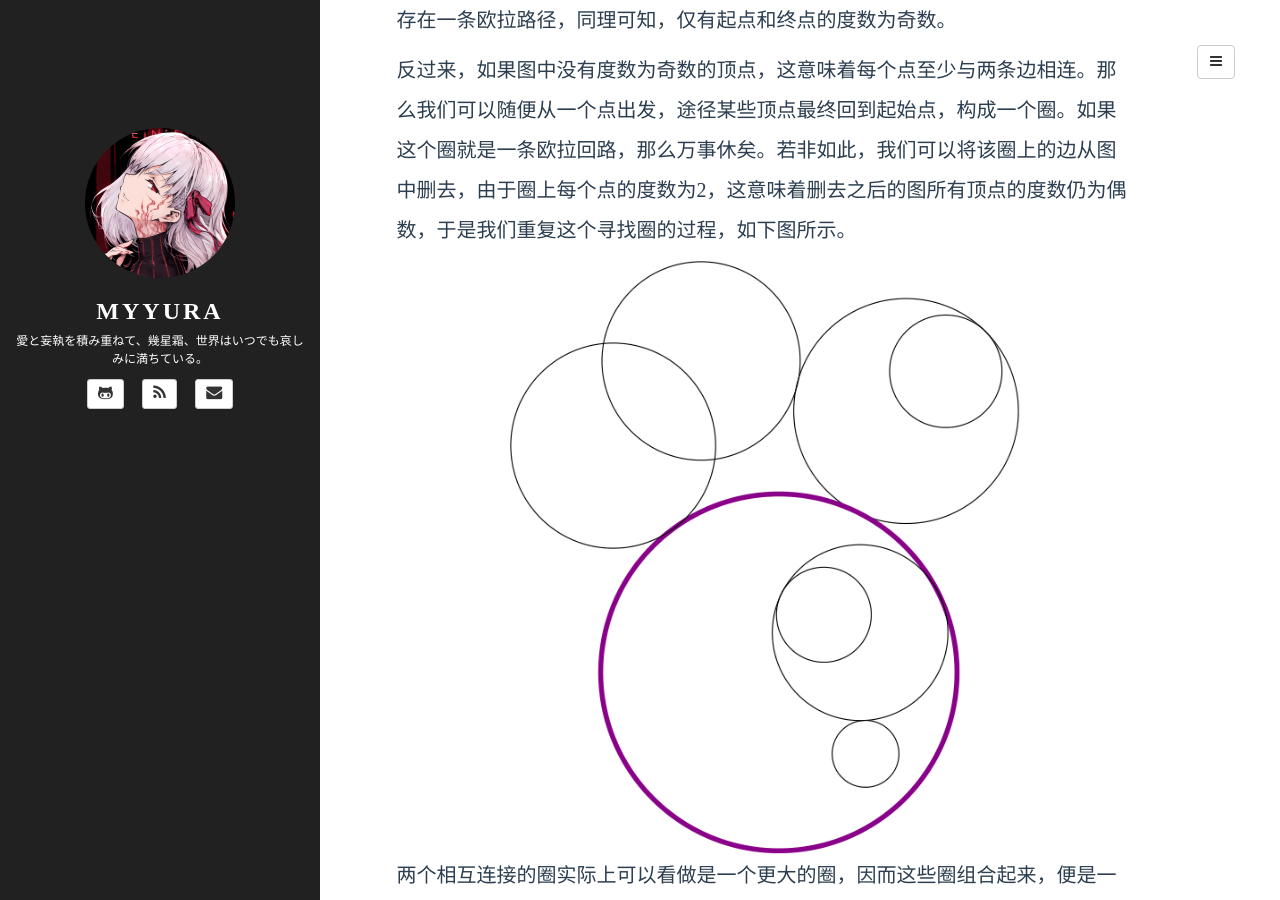
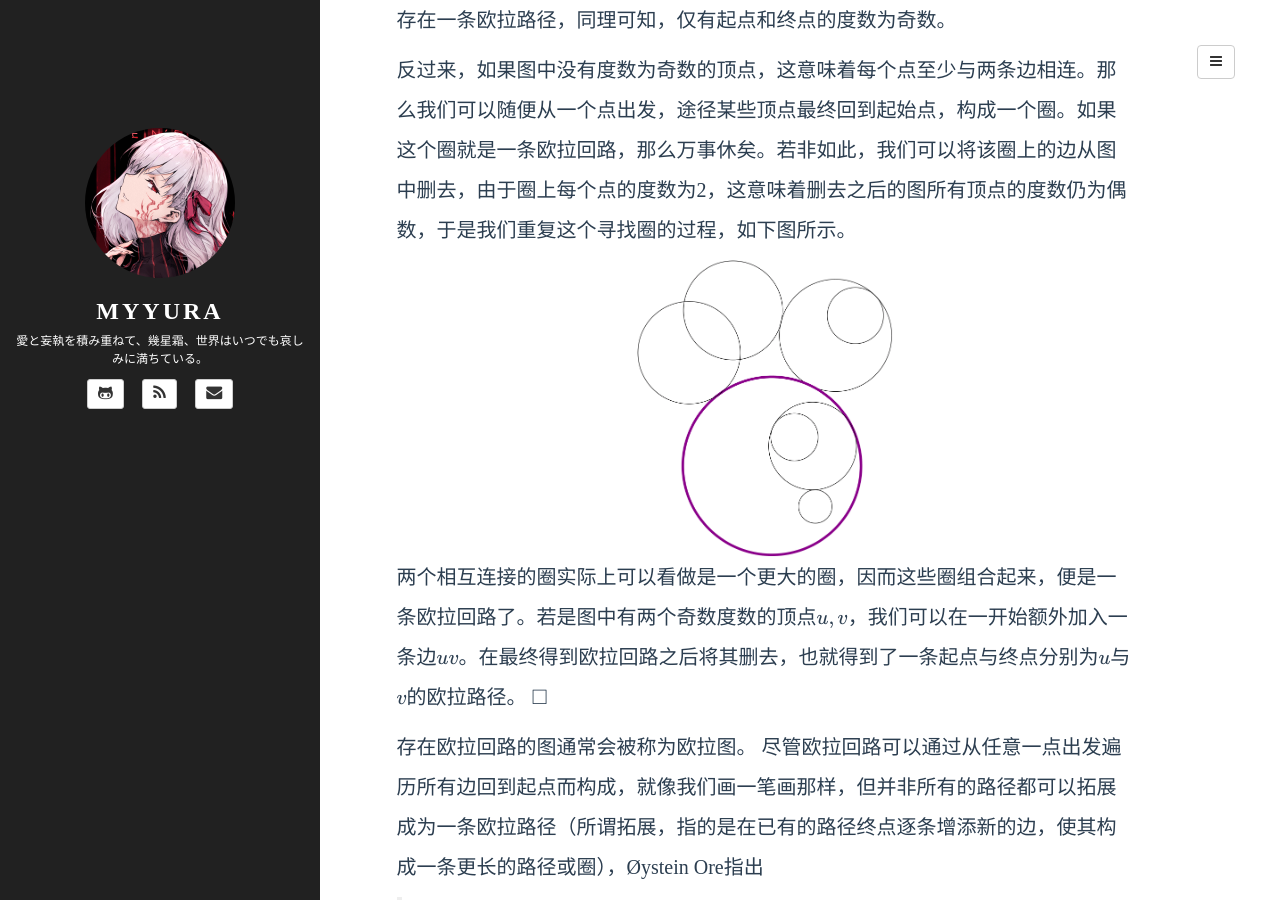
Before and after one commit to Myyura/myyura.github.io, a Jekyll site: the page built from _posts/math_algorithm/2021-12-20-graph_theory-3.md, in a window 1280 px wide and 900 px high, scrolled down 1914 px. Built offline with Jekyll 4.4.1, drawn with Linux system fonts in a browser that asks for light colours; formulas are drawn with MathJax 3; a script that is not in the unit is left out; comment, search, counter and statistics services are not loaded.

Commit message:
调整了图论之三中部分图片的大小

```diff
--- a/_posts/math_algorithm/2021-12-20-graph_theory-3.md
+++ b/_posts/math_algorithm/2021-12-20-graph_theory-3.md
@@ -47,7 +47,7 @@ tags: [mathematics, graph-theory]
 反过来，如果图中没有度数为奇数的顶点，这意味着每个点至少与两条边相连。那么我们可以随便从一个点出发，途径某些顶点最终回到起始点，构成一个圈。如果这个圈就是一条欧拉回路，那么万事休矣。若非如此，我们可以将该圈上的边从图中删去，由于圈上每个点的度数为2，这意味着删去之后的图所有顶点的度数仍为偶数，于是我们重复这个寻找圈的过程，如下图所示。
 
 <figure style="text-align:center;">
-  <img src="{{ site.BASE_PATH }}/assets/images/euler_path_1.png" width="512" alt="1"/>
+  <img src="{{ site.BASE_PATH }}/assets/images/euler_path_1.png" width="256" alt="1"/>
 </figure>
 
 两个相互连接的圈实际上可以看做是一个更大的圈，因而这些圈组合起来，便是一条欧拉回路了。若是图中有两个奇数度数的顶点$u, v$，我们可以在一开始额外加入一条边$uv$。在最终得到欧拉回路之后将其删去，也就得到了一条起点与终点分别为$u$与$v$的欧拉路径。 $\square$
```
